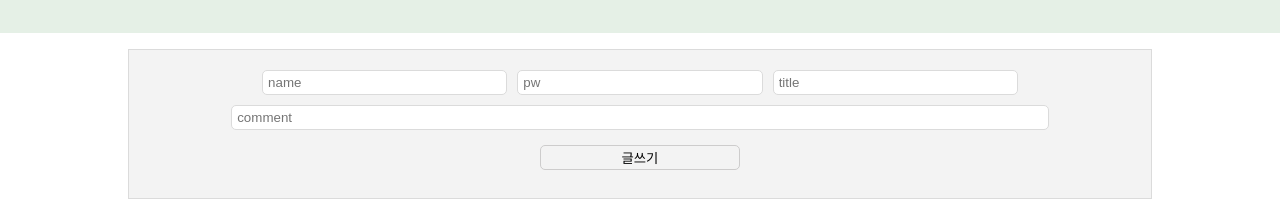
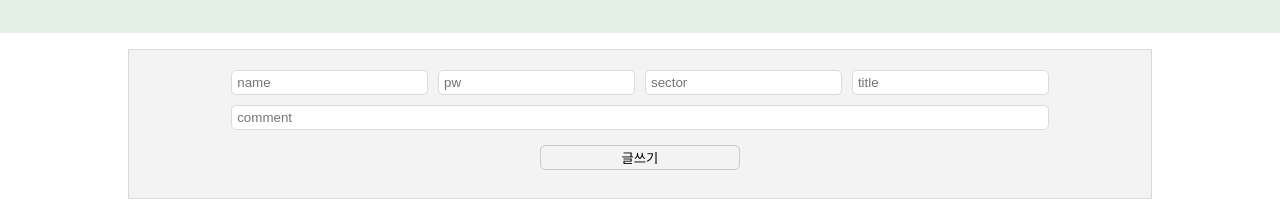
Before and after one commit to yeoeol/webstudy, a React (Create React App) app: page / in a window 1280 px wide. Shown: the part 337-537 px from the top of the page. Built offline with nearby package versions, Linux system fonts and the light colour scheme; no server answers.

Commit message:
[Fix] 코드 수정

```diff
--- a/src/Components/BestBoardCard.jsx
+++ b/src/Components/BestBoardCard.jsx
@@ -1,5 +1,6 @@
 import styled from "styled-components";
 import { useNavigate } from "react-router-dom";
+import { useState } from "react";
 
 const BestBoardCard = ({
   boardNum,
--- a/src/Components/BoardCard.jsx
+++ b/src/Components/BoardCard.jsx
@@ -1,7 +1,7 @@
 import styled from "styled-components";
 import { useNavigate } from "react-router-dom";
 import { useEffect, useState } from "react";
-
+import axios from "axios";
 import likeImage from "../images/like.png";
 import unlikeImage from "../images/unlike.png";
 
@@ -20,14 +20,41 @@ const BoardCard = ({
   };
   const [like, setLike] = useState(likeCount);
 
-  const handleCount = (num, e) => {
-    setLike((prev) => prev + num);
+  const addCount = async (e) => {
     e.stopPropagation();
+    e.preventDefault();
+    try {
+      await axios.put(`/board/${boardNum}/like`, { like: true });
+      setLike(like + 1);
+    } catch (error) {
+      console.error("Error updating data", error);
+    }
   };
-
-  useEffect(() => {
-    console.log(boardNum);
-  }, []);
+  const minusCount = async (e) => {
+    e.stopPropagation();
+    e.preventDefault();
+    try {
+      await axios.put(`/board/${boardNum}/like`, { like: false });
+      setLike(like - 1);
+    } catch (error) {
+      console.error("Error updating data", error);
+    }
+  };
+  useEffect(() => {});
+  // const checkPw = (e) => {
+  //   e.preventDefault();
+  //   const pw = prompt("비밀번호를 입력하세요 :" + "");
+  //   const data = axios.get(`/board/${boardNum}/check`, { pw: pw });
+  //   console.log(data);
+  //   if (pw === data.data.data.pw) {
+  //     navigate(`/edit/${boardNum}`);
+  //   } else {
+  //     alert("비밀번호를 잘못 입력하셨습니다");
+  //   }
+  // };
+  // useEffect(() => {
+  //   console.log(boardNum);
+  // }, []);
 
   return (
     <Card onClick={getEditPage}>
@@ -36,11 +63,11 @@ const BoardCard = ({
       <Title>{title}</Title>
       <Review>{comment}</Review>
       <Buttons>
-        <button onClick={(e) => handleCount(1, e)}>
+        <button onClick={addCount}>
           <img src={likeImage} height="15px" width="15px" alt="좋아요" />
         </button>
         {like}
-        <button onClick={(e) => handleCount(-1, e)}>
+        <button onClick={minusCount}>
           <img src={unlikeImage} height="15px" width="15px" alt="싫어요" />
         </button>
       </Buttons>
--- a/src/Components/BoardList.jsx
+++ b/src/Components/BoardList.jsx
@@ -11,11 +11,6 @@ const BoardList = () => {
     console.log(data);
     setBoardList(data.data.data);
   };
-  // useEffect(() => {
-  //   if (boardList.length > 0) {
-  //     console.log(boardList[0].comment);
-  //   }
-  // }, [boardList]);
   useEffect(() => {
     getBoardList();
   }, []);
--- a/src/Components/InputBox.jsx
+++ b/src/Components/InputBox.jsx
@@ -1,8 +1,14 @@
 import { useState } from "react";
 import styled from "styled-components";
 import axios from "axios";
+import DropDown from "./Dropdown";
 
 const InputBox = () => {
+  const [genre, setGenre] = useState("");
+  const changeGenre = (genre) => {
+    setGenre(genre);
+  };
+
   const [inputData, setInputData] = useState({
     comment: "",
     likeCount: 0,
@@ -57,6 +63,13 @@ const InputBox = () => {
             value={inputData.pw}
             onChange={handleChange}
           />
+          <SectorInput
+            name="sector"
+            placeholder="sector"
+            value={inputData.sector}
+            onChange={handleChange}
+          />
+          {/* <DropDown changeGenre={changeGenre} /> */}
           <TitleInput
             name="title"
             placeholder="title"
@@ -114,6 +127,11 @@ const NameInput = styled.input`
   width: 30%;
   border: none;
 `;
+const SectorInput = styled.input`
+  height: 25px;
+  width: 30%;
+  border: none;
+`;
 
 const PwInput = styled.input`
   width: 30%;
--- a/src/Pages/EditPage.jsx
+++ b/src/Pages/EditPage.jsx
@@ -3,6 +3,7 @@ import { useEffect, useState } from "react";
 import axios from "axios";
 import { useParams, useNavigate } from "react-router-dom";
 import InputBox from "../Components/InputBox";
+import DropDown from "../Components/Dropdown";
 
 const EditPage = () => {
   const navigate = useNavigate();
@@ -68,6 +69,13 @@ const EditPage = () => {
             value={inputData.pw}
             onChange={handleChange}
           />
+          {/* <DropDown/> */}
+          <SectorInput
+            name="sector"
+            placeholder="sector"
+            value={inputData.sector}
+            onChange={handleChange}
+          />
           <TitleInput
             name="title"
             placeholder="title"
@@ -130,7 +138,11 @@ const NameInput = styled.input`
   width: 30%;
   border: none;
 `;
-
+const SectorInput = styled.input`
+  height: 25px;
+  width: 30%;
+  border: none;
+`;
 const PwInput = styled.input`
   width: 30%;
   height: 25px;
```
